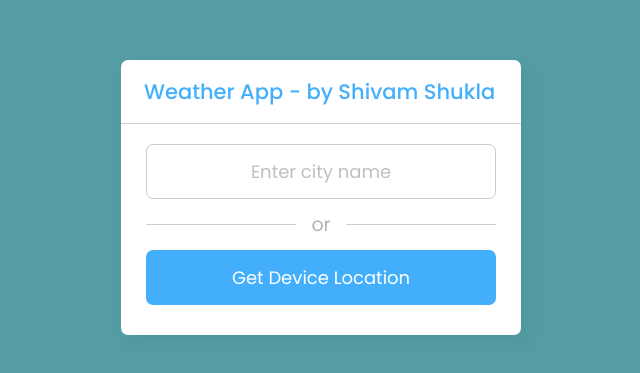
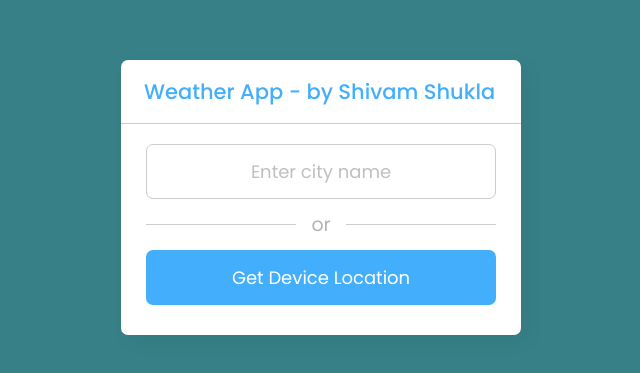
Before and after one commit to shivam-2101/Weatherapp, a plain HTML site: page index.html in a window 1280 px wide. Shown: the part 203-576 px from the top of the page, without its empty margins (319-959 px from the left). Drawn offline with nearby package versions, Linux system fonts and the light colour scheme; the site is published under a folder, as on GitHub Pages, so addresses that start at the root find nothing.

Commit message:
Added bg image

```diff
--- a/style.css
+++ b/style.css
@@ -11,7 +11,7 @@ body{
   align-items: center;
   justify-content: center;
   min-height: 100vh;
-  background: rgba(11, 115, 126, 0.7) url("/icons/bg.jpg");
+  background: rgba(11, 115, 126, 0.7) url("img/bg.jpg");
   background-size: cover;
   background-blend-mode: darken;
   background-position: center;
```
Also changed, not shown: 3 other files.
